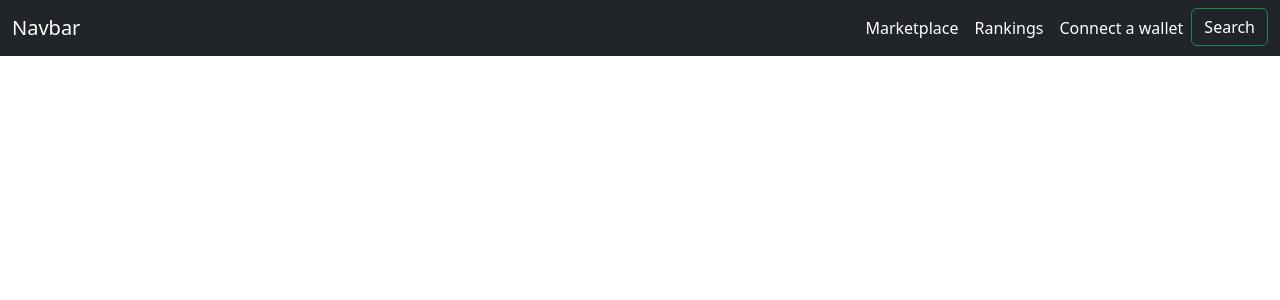
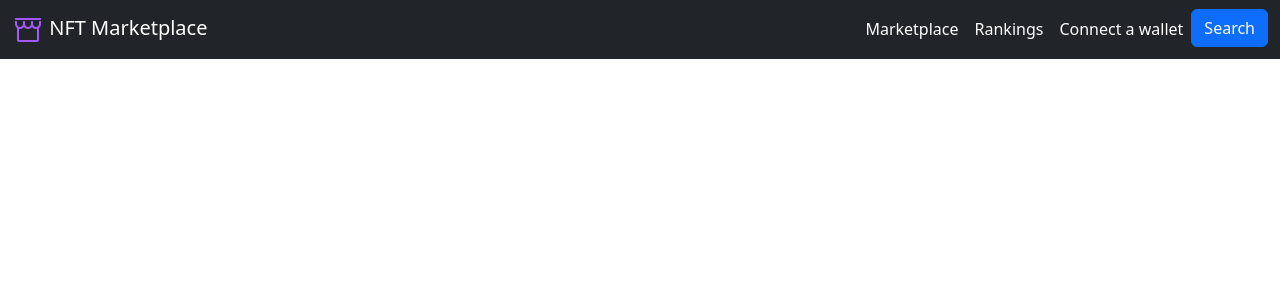
Before and after one commit to muzammilpro/NFT_Landing_Page_in_React.js, a React (Create React App) app: page / in a window 1280 px wide. Shown: the top 300 px of the page. Built offline with nearby package versions, Linux system fonts and the light colour scheme.

Commit message:
Do SOme Changes

```diff
--- a/public/index.html
+++ b/public/index.html
@@ -24,7 +24,7 @@
       work correctly both with client-side routing and a non-root public URL.
       Learn how to configure a non-root public URL by running `npm run build`.
     -->
-    <title>React App</title>
+    <title>NFT MarketPlace</title>
   </head>
   <body>
     <noscript>You need to enable JavaScript to run this app.</noscript>
@@ -40,4 +40,5 @@
       To create a production bundle, use `npm run build` or `yarn build`.
     -->
   </body>
+
 </html>
--- a/src/Components/NavBar/NavBar.js
+++ b/src/Components/NavBar/NavBar.js
@@ -1,10 +1,11 @@
-import React from 'react'
+import img from '../../Images/Storefront.png'
 
 export default function NavBar() {
     return (
         <nav className="navbar navbar-expand-lg navbar-light bg-dark">
             <div className="container-fluid">
-                <a className="navbar-brand text-white" href="#">Navbar</a>
+
+                <a className="navbar-brand text-white" href="#">  <img src={img} alt="#" />  NFT Marketplace</a>
                 <button className="navbar-toggler" type="button" data-bs-toggle="collapse" data-bs-target="#navbarSupportedContent" aria-controls="navbarSupportedContent" aria-expanded="false" aria-label="Toggle navigation">
                     <span className="navbar-toggler-icon"></span>
                 </button>
@@ -20,7 +21,7 @@ export default function NavBar() {
                             <a className="nav-link text-white" href="#">Connect a wallet</a>
                         </li>
                         <li className="nav-item">
-                        <button className="btn btn-outline-success text-white" type="submit">Search</button>
+                        <button className="btn btn-primary btn-outline-primary text-white" type="submit">Search</button>
                         </li>
 
 
```
